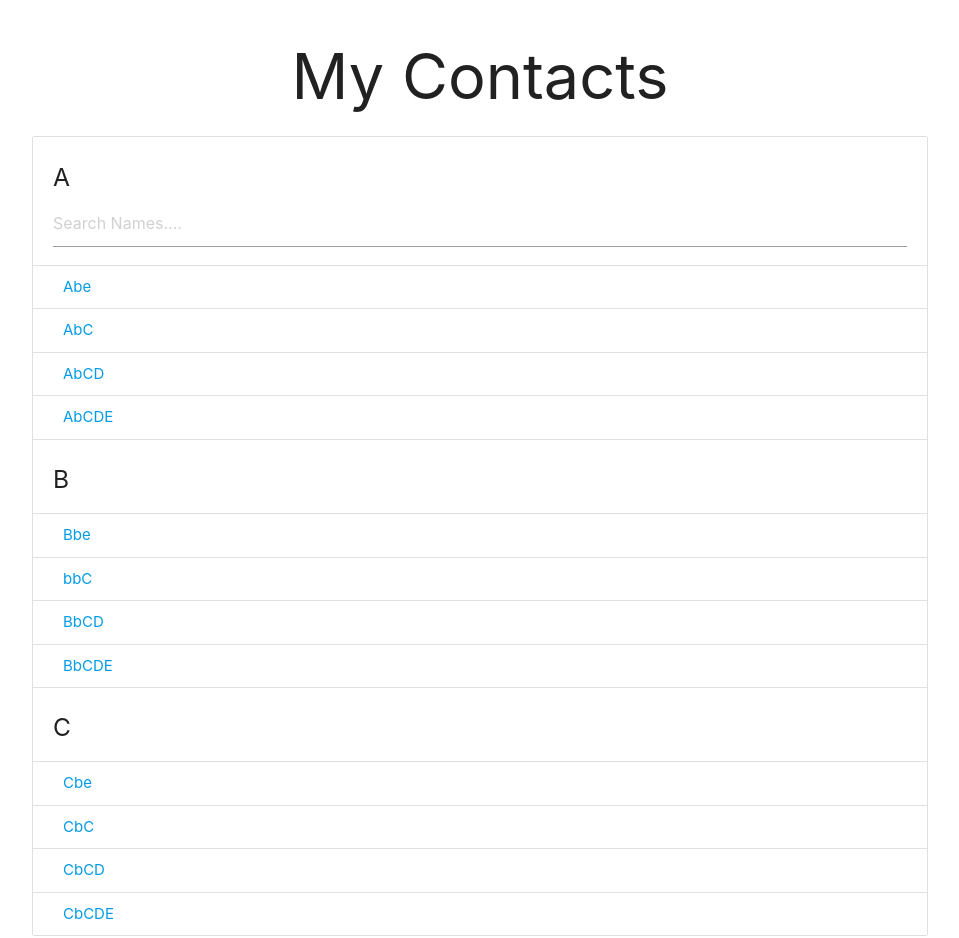
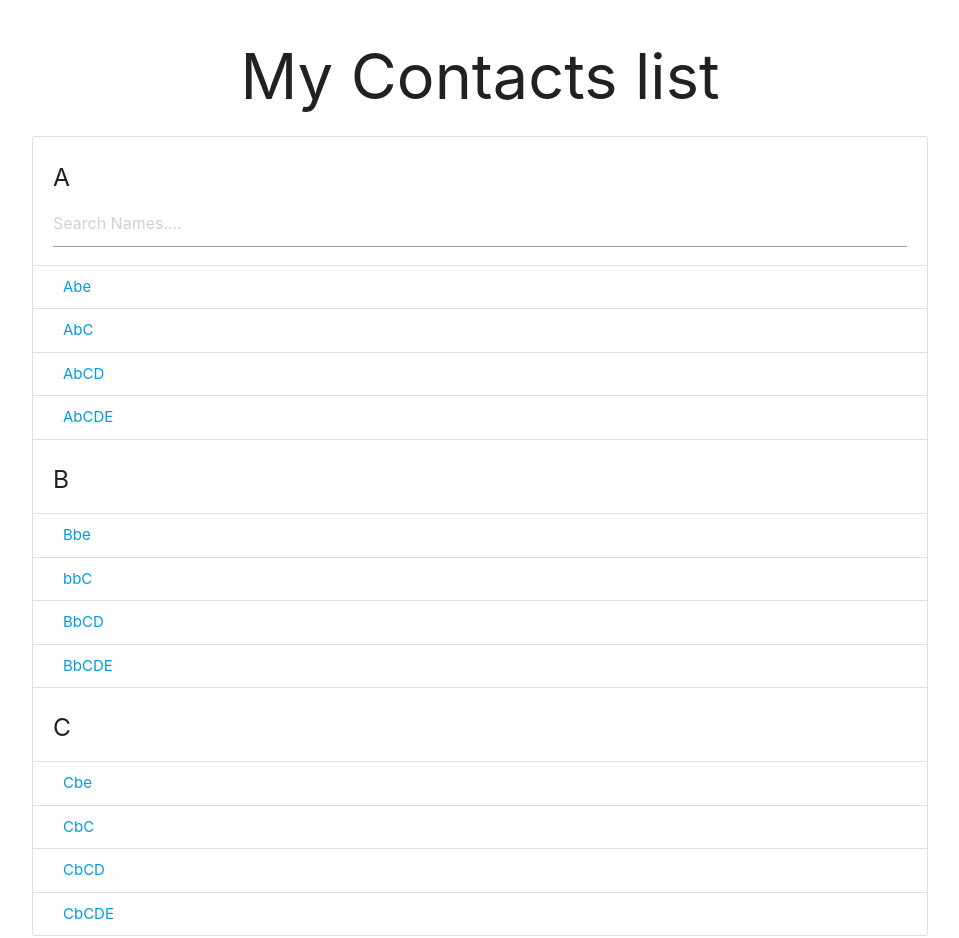
Before and after one commit to Pannu786/My-Contacts-Search-list, a plain HTML site: page index.html in a window 1280 px wide. Shown: the whole page, without its empty margins (160-1119 px from the left). Drawn offline with nearby package versions, Linux system fonts and the light colour scheme.

Commit message:
edit html

```diff
--- a/index.html
+++ b/index.html
@@ -12,7 +12,7 @@
   </head>
   <body>
     <div class="container">
-      <h1 class="center-align">My Contacts</h1>
+      <h1 class="center-align">My Contacts list</h1>
       <ul id="names" class="collection with-header">
         <li class="collection-header">
           <h5>A</h5>
```
